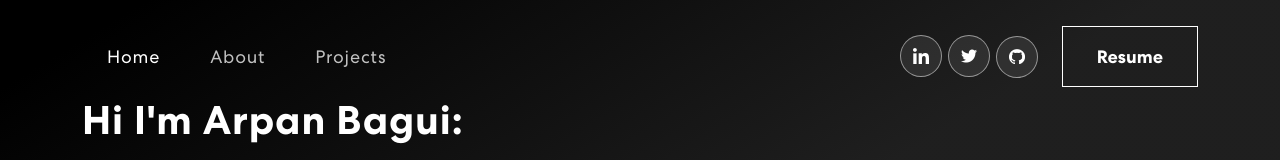
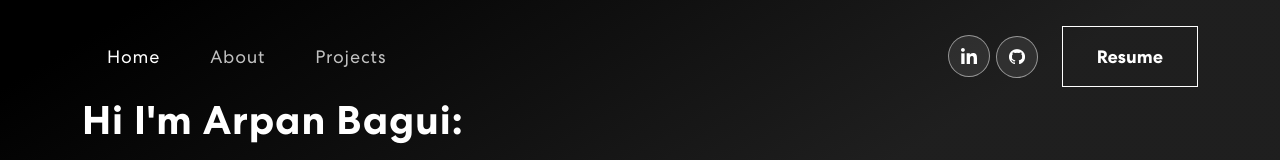
Before and after one commit to abagui11/personal-website, a React (Create React App) app: page / in a window 1280 px wide. Shown: the top 160 px of the page. Built offline with nearby package versions, Linux system fonts and the light colour scheme.

Commit message:
taking out twitter

```diff
--- a/src/components/NavBar.js
+++ b/src/components/NavBar.js
@@ -45,7 +45,7 @@ export const NavBar = () => {
             <span className = "navbar-text">
                 <div className = "social-icon">
                     <a href = "https://www.linkedin.com/in/arpan-bagui/"><img src={navIcon1} alt="" /></a>
-                    <a href = "https://twitter.com/Arpan_BagHolder"><img src={navIcon2} alt="" /></a>
+                    {/* <a href = "https://twitter.com/Arpan_BagHolder"><img src={navIcon2} alt="" /></a> */}
                     <a href = "https://github.com/abagui11"><img src={navIcon3} alt="" /></a>
                 </div>
                 <a target="_blank" href={resume}><button className ="vvd"><span>Resume</span></button></a>
```
